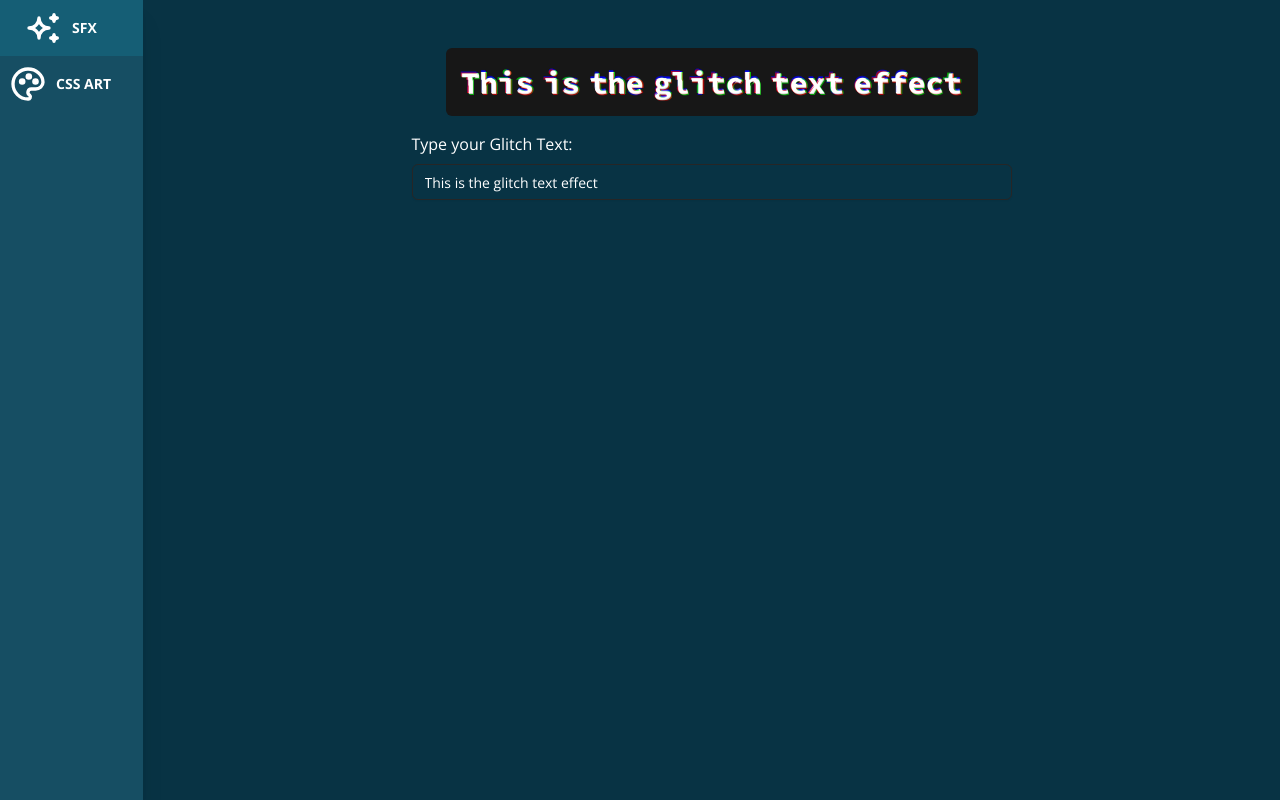
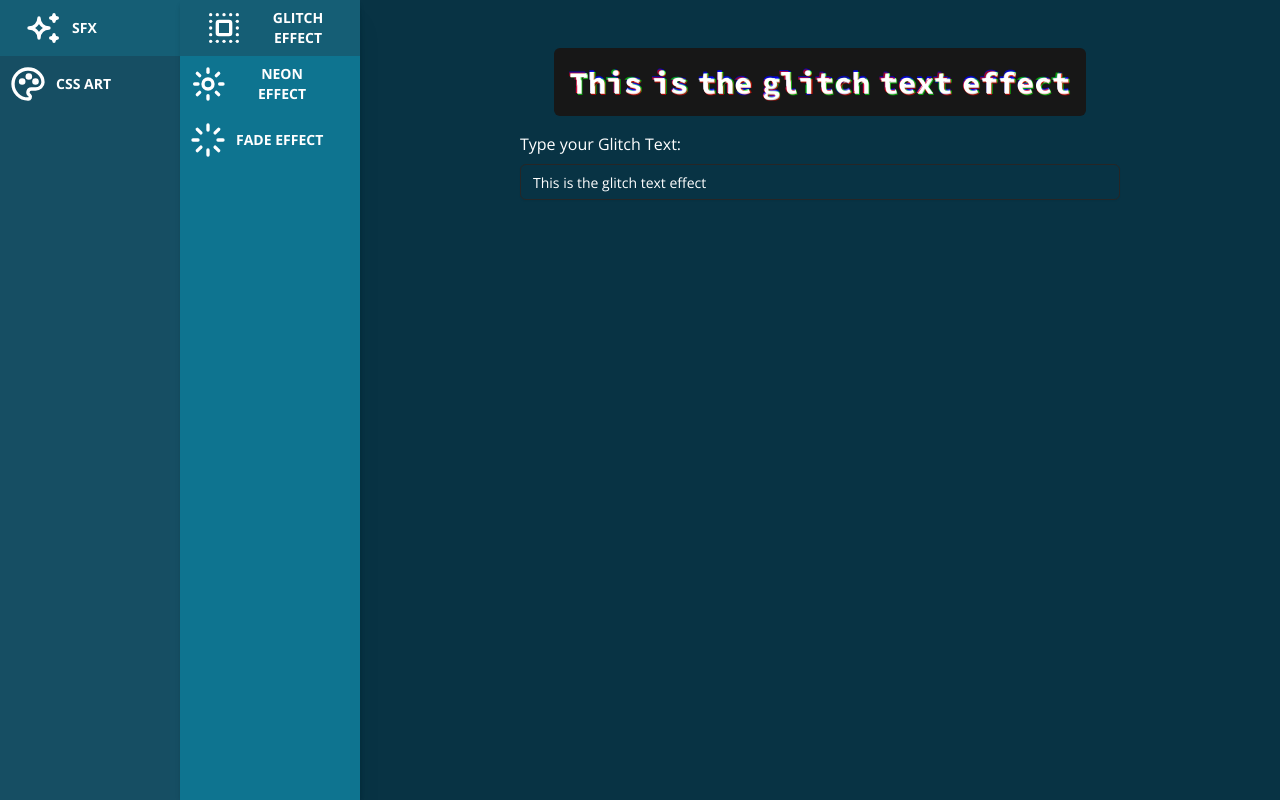
Before and after one commit to Sergie-AGA/web-dev-explorer-next, a Next.js app: page /world-of-css-effects in a window 1280 px wide. Built offline with nearby package versions, Linux system fonts and the light colour scheme.

Commit message:
Handle sidebar rendering

```diff
--- a/src/features/world-css/components/Sidebar/ProjectSidebar.tsx
+++ b/src/features/world-css/components/Sidebar/ProjectSidebar.tsx
@@ -3,31 +3,73 @@
 import ProjectSidebarItem from "./ProjectSidebarItem";
 import { cn } from "@/utils/utils";
 import { componentData } from "../componentData";
+import {
+  TComponentType,
+  TSectionType,
+  useSidebarStore,
+} from "../../store/useUIChange";
 
 interface IProjectSidebar {
   className?: string;
 }
 
 export default function ProjectSidebar({ className }: IProjectSidebar) {
+  const {
+    activeSection,
+    changeActiveSection,
+    activeComponent,
+    changeActiveComponent,
+  } = useSidebarStore((state) => {
+    return {
+      activeSection: state.activeSection,
+      changeActiveSection: state.changeActiveSection,
+      activeComponent: state.activeComponent,
+      changeActiveComponent: state.changeActiveComponent,
+    };
+  });
+
   return (
     <aside
       className={cn(
-        "flex flex-col h-view h-screen bg-cyan-900 relative z-10 shadow-xl",
+        "flex h-view h-screen bg-cyan-900 relative z-10 shadow-xl relative z-10",
         className
       )}
     >
-      {componentData.map((component) => {
-        return (
+      <section className="flex flex-col w-[180px]">
+        {componentData.map((component) => (
           <ProjectSidebarItem
             key={component.value}
-            sectionValue={component.value}
+            isActive={activeSection == component.value}
             sectionTitle={component.title}
+            handleChange={() => changeActiveSection(component.value)}
           >
             <component.icon size="30" className="md:hidden" />
             <component.icon size="40" className="hidden md:block" />
           </ProjectSidebarItem>
-        );
-      })}
+        ))}
+      </section>
+
+      <section className="flex flex-col bg-cyan-700 shadow-md w-[180px]">
+        {componentData
+          .filter((section) => section.value === activeSection)
+          .map((section) =>
+            section.components.map((subComponent) => (
+              <ProjectSidebarItem
+                key={subComponent.value}
+                isActive={activeComponent === subComponent.value}
+                sectionTitle={subComponent.title}
+                handleChange={() => changeActiveComponent(subComponent.value)}
+              >
+                {subComponent.icon && (
+                  <>
+                    <subComponent.icon size="30" className="md:hidden" />
+                    <subComponent.icon size="40" className="hidden md:block" />
+                  </>
+                )}
+              </ProjectSidebarItem>
+            ))
+          )}
+      </section>
     </aside>
   );
 }
--- a/src/features/world-css/components/Sidebar/ProjectSidebarItem.tsx
+++ b/src/features/world-css/components/Sidebar/ProjectSidebarItem.tsx
@@ -1,39 +1,34 @@
+"use client";
+
 import { cn } from "@/utils/utils";
-import { TSectionType, useSidebarStore } from "../../store/useUIChange";
+import { TComponentType, TSectionType } from "../../store/useUIChange";
 
 interface IModalSidebarItemProps {
   children: React.ReactNode;
   sectionTitle: string;
-  sectionValue: TSectionType;
+  isActive: boolean;
+  handleChange: () => void;
 }
 
 export default function ProjectSidebarItem({
   children,
   sectionTitle,
-  sectionValue,
+  isActive,
+  handleChange,
 }: IModalSidebarItemProps) {
-  const { activeSection, changeActiveSection } = useSidebarStore((state) => {
-    return {
-      activeSection: state.activeSection,
-      changeActiveSection: state.changeActiveSection,
-    };
-  });
-
-  function handleSectionchange() {
-    changeActiveSection(sectionValue);
-  }
-
   return (
     <button
-      onClick={handleSectionchange}
+      onClick={() => {
+        handleChange();
+      }}
       className={cn(
         "flex items-center gap-2 uppercase px-1 md:px-2 py-2 duration-300 bg-transparent hover:bg-cyan-800 pr-4 md:pr-8",
-        { "bg-cyan-800 pointer-events-none": activeSection == sectionValue }
+        { "bg-cyan-800 pointer-events-none": isActive }
       )}
     >
       <div
         className={cn("translate-x-0 group-hover:translate-y-0 duration-300", {
-          "translate-x-4": activeSection == sectionValue,
+          "translate-x-4": isActive,
         })}
       >
         {children}
@@ -42,7 +37,7 @@ export default function ProjectSidebarItem({
         className={cn(
           "translate-x-0 text-2xs md:text-sm duration-300 uppercase font-bold",
           {
-            "translate-x-4": activeSection == sectionValue,
+            "translate-x-4": isActive,
           }
         )}
       >
--- a/src/features/world-css/components/Sidebar/ProjectSubSidebar.tsx
+++ /dev/null
@@ -1,3 +0,0 @@
-export default function ProjectSubSidebar() {
-  return <div>Yo</div>;
-}
--- a/src/features/world-css/components/componentData.ts
+++ b/src/features/world-css/components/componentData.ts
@@ -8,7 +8,7 @@ import {
   IconSelectAll,
   TablerIconsProps,
 } from "@tabler/icons-react";
-import { TSectionType } from "../store/useUIChange";
+import { TSectionType, TComponentType } from "../store/useUIChange";
 
 export interface IComponentData {
   title: string;
@@ -19,7 +19,7 @@ export interface IComponentData {
 
 export interface IIndividualComponent {
   title: string;
-  value: string;
+  value: TComponentType;
   icon: React.ComponentType<TablerIconsProps>;
   component: React.ComponentType;
 }
--- a/src/features/world-css/store/useUIChange.ts
+++ b/src/features/world-css/store/useUIChange.ts
@@ -1,7 +1,7 @@
 import { create } from "zustand";
 
 export type TSectionType = "sfx" | "art" | "background" | null;
-type TComponentType = "glitch" | "neon" | "fade" | "phone";
+export type TComponentType = "glitch" | "neon" | "fade" | "phone";
 
 interface ISidebarState {
   activeSection: TSectionType;
```
